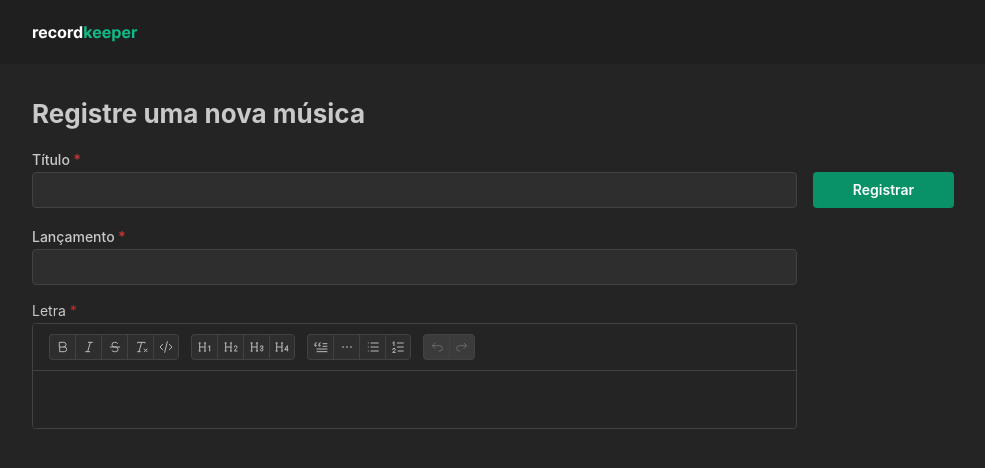
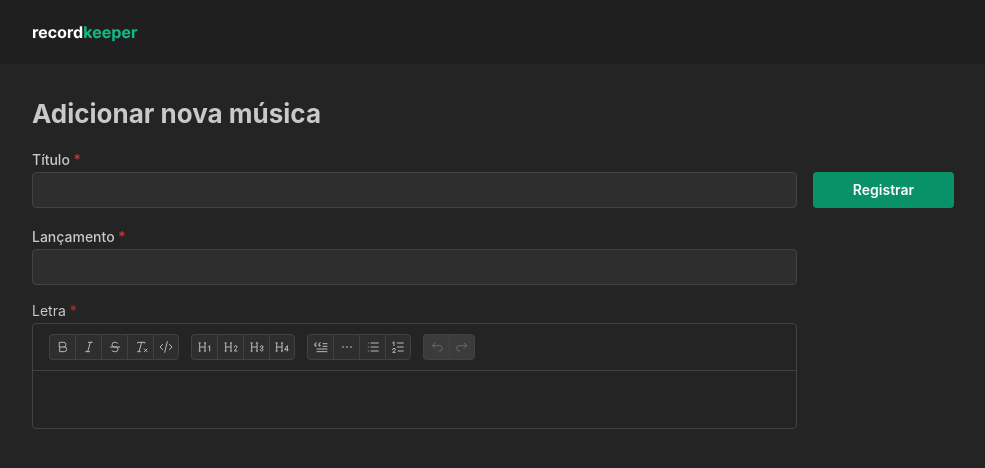
Before and after one commit to wendell-kenneddy/record-keeper-editor, a Next.js app: page /editor/songs/create in a window 1280 px wide. Shown: the top 468 px of the page, without its empty margins (96-1081 px from the left). Built offline with nearby package versions, Linux system fonts and the light colour scheme.

Commit message:
refactor(pages/songs/create): change main title

```diff
--- a/src/app/editor/songs/create/page.tsx
+++ b/src/app/editor/songs/create/page.tsx
@@ -9,7 +9,7 @@ export const metadata: Metadata = {
 export default async function CreateSongPage() {
   return (
     <Stack component="main" align="flex-start">
-      <Title order={2}>Registre uma nova música</Title>
+      <Title order={2}>Adicionar nova música</Title>
 
       <CreateSongForm />
     </Stack>
```
